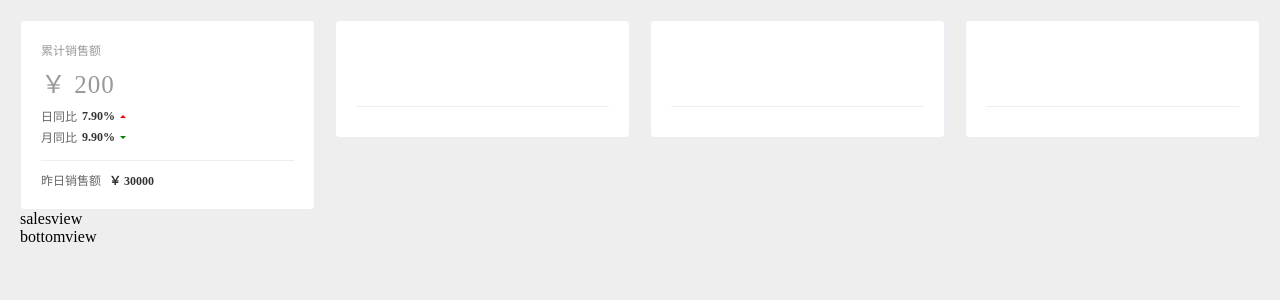
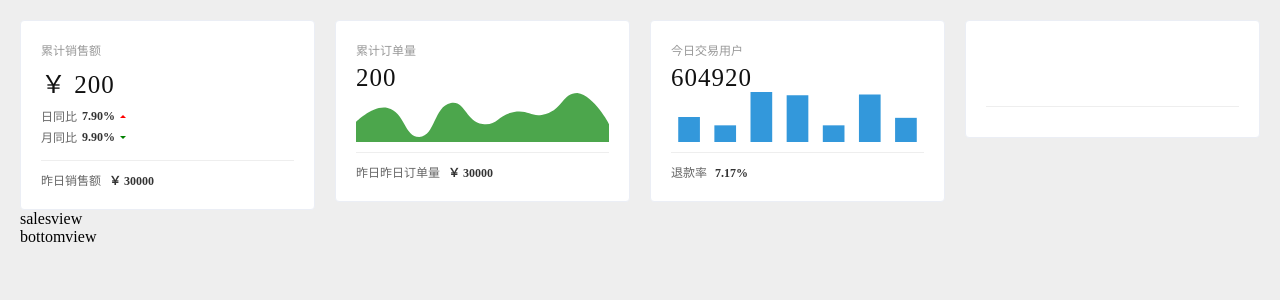
Before and after one commit to peirong-js/dataBoard, a Vue app: page /#/ in a window 1280 px wide. Shown: the top 300 px of the page. Built offline with nearby package versions, Linux system fonts and the light colour scheme.

Commit message:
完成累计订单量，今日交易用户
完成累计订单量，今日交易用户

```diff
--- a/src/components/CommonCard/index.vue
+++ b/src/components/CommonCard/index.vue
@@ -35,7 +35,7 @@ export default {
   }
   .value {
     font-size: 25px;
-    color: #999;
+    color: rgb(17, 17, 17);
     margin-top: 5px;
     letter-spacing: 1px
   }
--- a/src/components/TopView/TodayUsers.vue
+++ b/src/components/TopView/TodayUsers.vue
@@ -1,11 +1,49 @@
 <template>
-  <common-card />
+  <common-card
+    title="今日交易用户"
+    value="604920"
+  >
+    <template>
+      <div id="todayUserChart" :style="{ width: '100%', height: '100%' }" />
+    </template>
+    <template v-slot:footer>
+      <span>退款率 </span>
+      <span class="emphasis">7.17%</span>
+    </template>
+  </common-card>
 </template>
 
 <script>
 import commonCardMixin from '../mixins/commonCardMixin'
 export default {
-  mixins: [commonCardMixin]
+  mixins: [commonCardMixin],
+  mounted() {
+    const chartDom = document.getElementById('todayUserChart')
+    const chart = this.$echarts.init(chartDom)
+    chart.setOption({
+      xAxis: {
+        type: 'category',
+        show: false,
+        data: ['00:00', '01:00', '02:00', '03:00', '04:00', '05:00', '06:00']
+      },
+      yAxis: {
+        show: false
+      },
+      series: [{
+        type: 'bar',
+        data: [30, 20, 60, 56, 20, 57, 29],
+        barWidth: '60%'
+      }],
+      color: ['#3398db'],
+      tooltip: {},
+      grid: {
+        top: 0,
+        left: 0,
+        right: 0,
+        bottom: 0
+      }
+    })
+  }
 
 }
 </script>
--- a/src/components/TopView/TotalOrders.vue
+++ b/src/components/TopView/TotalOrders.vue
@@ -1,12 +1,56 @@
 <template>
-  <common-card />
+  <common-card
+    title="累计订单量"
+    value="200"
+  >
+    <template>
+      <div id="totalOrderChart" :style="{ width: '100%', height: '100%' }" />
+    </template>
+    <template v-slot:footer>
+      <span>昨日昨日订单量 </span>
+      <span class="emphasis">￥ 30000</span>
+    </template>
+  </common-card>
 </template>
 
 <script>
 import commonCardMixin from '../mixins/commonCardMixin'
 export default {
-  mixins: [commonCardMixin]
-
+  mixins: [commonCardMixin],
+  mounted() {
+    const chartDom = document.getElementById('totalOrderChart')
+    const chart = this.$echarts.init(chartDom, 'light', { renderer: 'svg' })
+    chart.setOption({
+      xAxis: {
+        type: 'category',
+        show: false,
+        boundaryGap: false
+      },
+      yAxis: {
+        show: false
+      },
+      series: [{
+        type: 'line',
+        data: [20, 34, 5, 39, 18, 30, 28, 49, 18],
+        areaStyle: {
+          color: 'green'
+        },
+        lineStyle: {
+          width: 0
+        },
+        itemStyle: {
+          opacity: 0
+        },
+        smooth: true
+      }],
+      grid: {
+        top: 0,
+        left: 0,
+        right: 0,
+        bottom: 0
+      }
+    })
+  }
 }
 </script>
 
```
